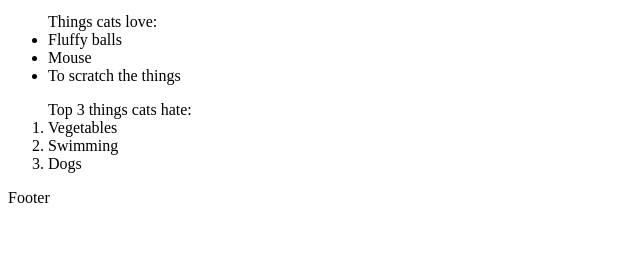
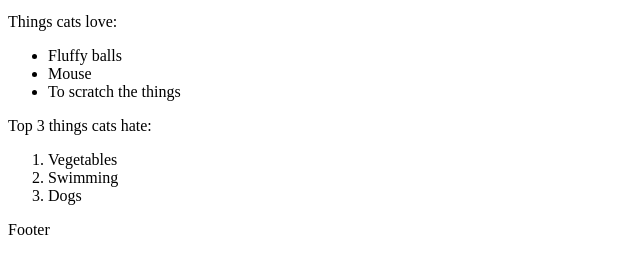
Before and after one commit to zigerkw/Repo05, a website: page ex20/src/index.html in a window 1280 px wide. Shown: the part 362-636 px from the top of the page, without its empty margins (0-640 px from the left). Drawn offline with Linux system fonts and the light colour scheme.

Commit message:
zadnja vjezba

```diff
--- a/ex20/src/index.html
+++ b/ex20/src/index.html
@@ -2,12 +2,14 @@
 <main>
     <p>View more <a href="#"><img src="https://bit.ly/3fUJAV1" alt="picture of something"></a></p>
 
-    <ul>Things cats love:
+    <p>Things cats love:</p>
+    <ul>
         <li>Fluffy balls</li>
         <li>Mouse</li>
         <li>To scratch the things</li>
     </ul>
-    <ol>Top 3 things cats hate:
+    <p>Top 3 things cats hate:</p>
+    <ol>
         <li>Vegetables</li>
         <li>Swimming</li>
         <li>Dogs</li>
```
